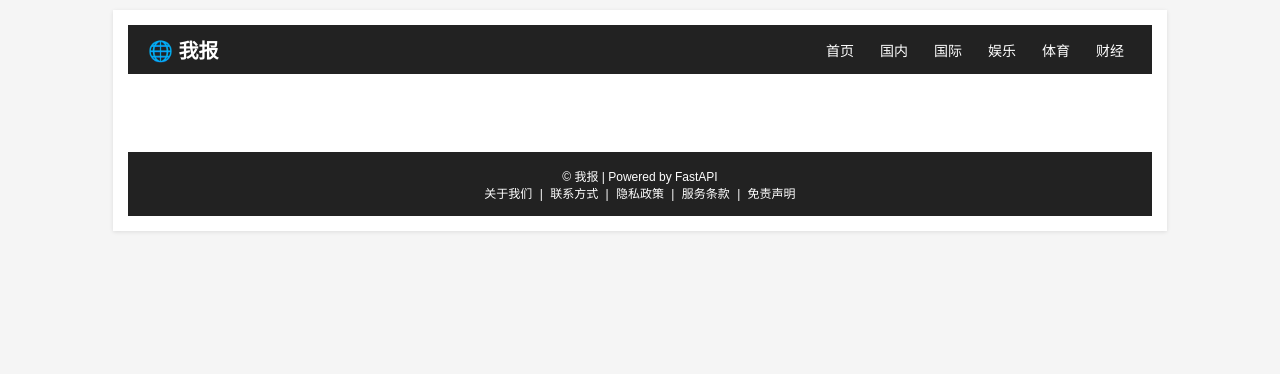
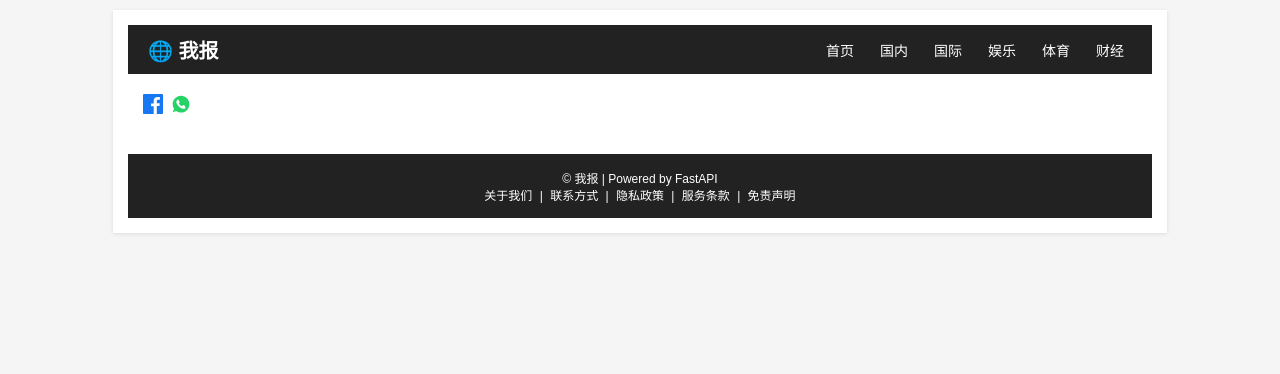
Before and after one commit to elaineling891-ux/allMyChineseNews, a FastAPI app: template templates/detail.html in a window 1280 px wide. Shown: the top 374 px of the page. Run offline with FastAPI, Linux system fonts and the light colour scheme; the template is opened without the code that fills it, so the values that code supplies are empty; parts of the project's set-up code (start-up, migrations or seed data) failed here and were passed over.

Commit message:
Update detail.html

```diff
--- a/templates/detail.html
+++ b/templates/detail.html
@@ -81,6 +81,15 @@ footer {
 }
 footer a { color:#fff; text-decoration:none; margin:0 4px; }
 footer a:hover { text-decoration:underline; }
+
+/* 分享按钮 hover 效果 */
+.share-buttons a svg {
+  transition: transform 0.2s ease, filter 0.2s ease;
+}
+.share-buttons a:hover svg {
+  transform: scale(1.2);
+  filter: brightness(1.2);
+}
 </style>
 </head>
 <body>
@@ -100,7 +109,26 @@ footer a:hover { text-decoration:underline; }
 
 <main>
   <h2 class="mb-3">{{ news_item.title }}</h2>
-  <span class="news-date">{{ news_item.created_at.strftime("%Y-%m-%d %H:%M") }}</span>
+  <div style="display:flex; align-items:center; gap:10px; flex-wrap:wrap;">
+    <span class="news-date">{{ news_item.created_at.strftime("%Y-%m-%d %H:%M") }}</span>
+    <div class="share-buttons" style="display:flex; gap:8px;">
+      <!-- Facebook 分享 -->
+      <a href="https://www.facebook.com/sharer/sharer.php?u=https://globalnews-5ose.onrender.com/news/{{ news_item.id }}"
+         target="_blank" title="分享到 Facebook" style="display:inline-flex; align-items:center;">
+        <svg xmlns="http://www.w3.org/2000/svg" width="20" height="20" viewBox="0 0 24 24" fill="#1877F2">
+          <path d="M22.675 0h-21.35C.6 0 0 .6 0 1.342v21.316C0 23.4.6 24 1.325 24H12.82v-9.294H9.692V11.41h3.128V8.413c0-3.1 1.894-4.788 4.66-4.788 1.325 0 2.463.098 2.795.142v3.24l-1.918.001c-1.504 0-1.795.715-1.795 1.764v2.315h3.587l-.467 3.296h-3.12V24h6.116C23.4 24 24 23.4 24 22.658V1.342C24 .6 23.4 0 22.675 0z"/>
+        </svg>
+      </a>
+
+      <!-- WhatsApp 分享 -->
+      <a href="https://api.whatsapp.com/send?text={{ news_item.title }} https://globalnews-5ose.onrender.com/news/{{ news_item.id }}"
+         target="_blank" title="分享到 WhatsApp" style="display:inline-flex; align-items:center;">
+        <svg xmlns="http://www.w3.org/2000/svg" width="20" height="20" viewBox="0 0 24 24" fill="#25D366">
+          <path d="M12.04 2C6.54 2 2 6.48 2 11.98c0 2.11.55 4.15 1.61 5.95L2 22l4.2-1.58a10.05 10.05 0 0 0 5.84 1.81h.01c5.5 0 10-4.48 10-9.98C22.05 6.48 17.55 2 12.04 2zm5.66 14.43c-.24.67-1.38 1.29-1.9 1.33-.49.04-1.09.06-1.77-.11-.41-.1-.94-.3-1.62-.59-2.85-1.23-4.7-4.17-4.85-4.37-.14-.19-1.16-1.54-1.16-2.94 0-1.4.73-2.09 1-2.37.24-.25.63-.36 1-.36.12 0 .23 0 .33.01.29.01.44.03.63.48.24.58.82 2.01.89 2.15.07.14.11.3.02.49-.09.19-.13.31-.25.48-.13.15-.26.34-.37.46-.12.12-.25.25-.11.5.14.25.63 1.04 1.35 1.68.93.83 1.71 1.08 1.96 1.2.25.12.39.1.54-.06.15-.16.62-.72.78-.97.16-.25.33-.21.56-.13.23.08 1.47.69 1.72.82.25.13.42.19.48.3.06.11.06.65-.18 1.32z"/>
+        </svg>
+      </a>
+    </div>
+  </div>
 
   <!-- 顶部广告 -->
   <div class="ads-top">
```
